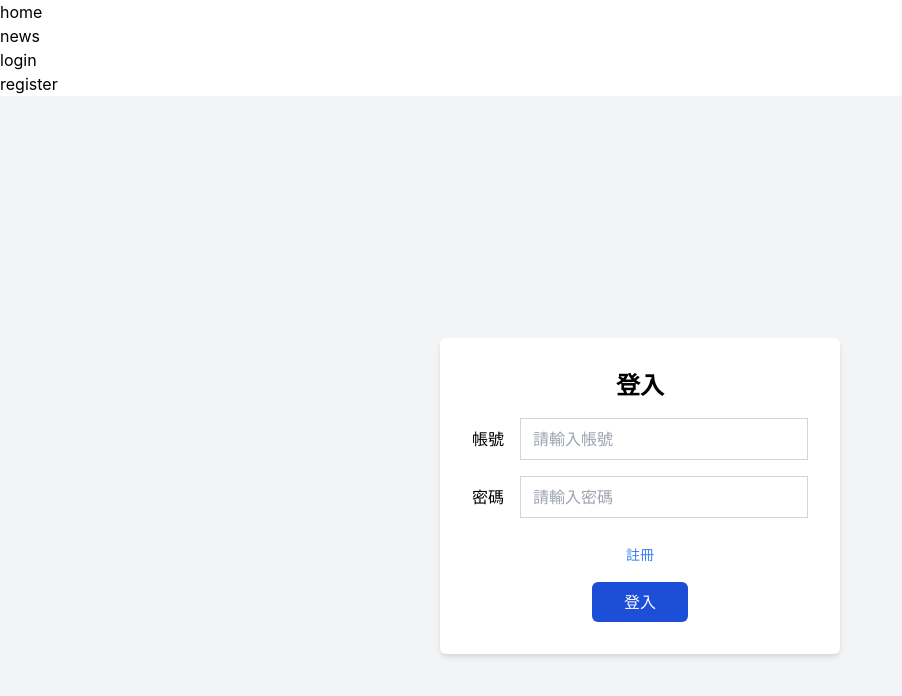
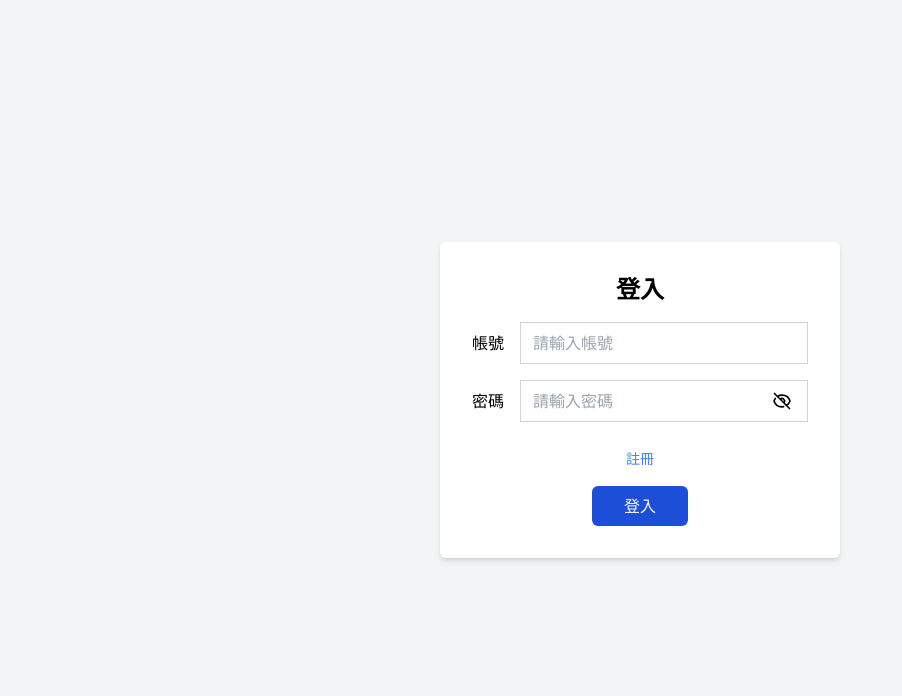
Before and after one commit to koo22952/q2, a React (Vite) app: page /login in a window 1280 px wide. Shown: the top 696 px of the page, without its empty margins (0-902 px from the left). Built offline with nearby package versions, Linux system fonts and the light colour scheme.

Commit message:
feat: input組件化/密碼眼睛顯示

```diff
--- a/src/App.jsx
+++ b/src/App.jsx
@@ -26,20 +26,20 @@
 function App() {
   return (
     <Router>
-      <ul>
-        <li>
-          <Link to="/">home</Link>
-        </li>
-        <li>
-          <Link to="/news">news</Link>
-        </li>
-        <li>
-          <Link to="/login">login</Link>
-        </li>
-        <li>
-          <Link to="/register">register</Link>
-        </li>
-      </ul>
+      {/*<ul>*/}
+      {/*  <li>*/}
+      {/*    <Link to="/">home</Link>*/}
+      {/*  </li>*/}
+      {/*  <li>*/}
+      {/*    <Link to="/news">news</Link>*/}
+      {/*  </li>*/}
+      {/*  <li>*/}
+      {/*    <Link to="/login">login</Link>*/}
+      {/*  </li>*/}
+      {/*  <li>*/}
+      {/*    <Link to="/register">register</Link>*/}
+      {/*  </li>*/}
+      {/*</ul>*/}
       <Suspense fallback={() => <span>Loading</span>}>
         <Switch>
           <Route path="/" exact render={() => <Redirect to="/home" />} />
--- /dev/null
+++ b/src/assets/eyes-off.jsx
@@ -0,0 +1,21 @@
+import React from 'react'
+
+function EyesOff(props) {
+  return (
+    <svg
+      xmlns="http://www.w3.org/2000/svg"
+      fill="none"
+      viewBox="0 0 24 24"
+      stroke="currentColor"
+    >
+      <path
+        strokeLinecap="round"
+        strokeLinejoin="round"
+        strokeWidth="2"
+        d="M13.875 18.825A10.05 10.05 0 0112 19c-4.478 0-8.268-2.943-9.543-7a9.97 9.97 0 011.563-3.029m5.858.908a3 3 0 114.243 4.243M9.878 9.878l4.242 4.242M9.88 9.88l-3.29-3.29m7.532 7.532l3.29 3.29M3 3l3.59 3.59m0 0A9.953 9.953 0 0112 5c4.478 0 8.268 2.943 9.543 7a10.025 10.025 0 01-4.132 5.411m0 0L21 21"
+      />
+    </svg>
+  )
+}
+
+export default EyesOff
--- /dev/null
+++ b/src/assets/eyes-on.jsx
@@ -0,0 +1,27 @@
+import React from 'react'
+
+function EyesOn() {
+  return (
+    <svg
+      xmlns="http://www.w3.org/2000/svg"
+      fill="none"
+      viewBox="0 0 24 24"
+      stroke="currentColor"
+    >
+      <path
+        strokeLinecap="round"
+        strokeLinejoin="round"
+        strokeWidth={2}
+        d="M15 12a3 3 0 11-6 0 3 3 0 016 0z"
+      />
+      <path
+        strokeLinecap="round"
+        strokeLinejoin="round"
+        strokeWidth={2}
+        d="M2.458 12C3.732 7.943 7.523 5 12 5c4.478 0 8.268 2.943 9.542 7-1.274 4.057-5.064 7-9.542 7-4.477 0-8.268-2.943-9.542-7z"
+      />
+    </svg>
+  )
+}
+
+export default EyesOn
--- /dev/null
+++ b/src/components/input.jsx
@@ -0,0 +1,46 @@
+import React, { useState } from 'react'
+import EyesOff from '../assets/eyes-off'
+import EyesOn from '../assets/eyes-on'
+
+function Input({
+  className,
+  label,
+  placeholder = '',
+  htmlType,
+  InputType,
+  showEye = false,
+}) {
+  const [look, setLook] = useState(false)
+
+  return (
+    <div className={`relative flex items-center w-full ${className}`}>
+      <label className="mr-4" htmlFor={htmlType}>
+        {label}
+      </label>
+      <input
+        id={htmlType}
+        type={InputType}
+        className="relative appearance-none block flex-1 px-3 py-2 border border-gray-300 text-gray-900 focus:outline-none focus:ring-gray-500 focus:border-gray-500"
+        placeholder={placeholder}
+      />
+      {showEye &&
+        (look ? (
+          <div
+            className="h-5 w-5 absolute top-1/2 right-4 transform -translate-y-1/2 cursor-pointer"
+            onClick={() => setLook(!look)}
+          >
+            <EyesOn />
+          </div>
+        ) : (
+          <div
+            className="h-5 w-5 absolute top-1/2 right-4 transform -translate-y-1/2 cursor-pointer"
+            onClick={() => setLook(!look)}
+          >
+            <EyesOff />
+          </div>
+        ))}
+    </div>
+  )
+}
+
+export default Input
--- a/src/views/login/login.jsx
+++ b/src/views/login/login.jsx
@@ -1,5 +1,6 @@
 import React from 'react'
 import { Link, useHistory } from 'react-router-dom'
+import Input from '../../components/input'
 
 function Login(props) {
   const onSubmit = (e) => {
@@ -11,31 +12,21 @@
     <div className="flex items-center justify-center min-h-screen bg-gray-100">
       <div className="w-400	p-8 m-8 bg-white shadow-md rounded-md">
         <div className="font-bold text-2xl text-center mb-4">登入</div>
-        <div className="flex items-center	w-full mb-4">
-          <label className="mr-4" htmlFor="username">
-            帳號
-          </label>
-          <input
-            id="username"
-            name="username"
-            type="text"
-            className="appearance-none block flex-1 px-3 py-2 border border-gray-300 text-gray-900 focus:outline-none focus:ring-gray-500 focus:border-gray-500 focus:z-10"
-            placeholder="請輸入帳號"
-          />
-        </div>
-        <div className="flex items-center	w-full mb-4">
-          <label className="mr-4" htmlFor="password">
-            密碼
-          </label>
-          <input
-            id="password"
-            name="password"
-            type="password"
-            className="appearance-none block flex-1 px-3 py-2 border border-gray-300 text-gray-900 focus:outline-none focus:ring-gray-500 focus:border-gray-500 focus:z-10"
-            placeholder="請輸入密碼"
-          />
-        </div>
-
+        <Input
+          className="mb-4"
+          label="帳號"
+          htmlType="username"
+          InputType="text"
+          placeholder="請輸入帳號"
+        />
+        <Input
+          className="mb-4"
+          label="密碼"
+          htmlType="password"
+          InputType="password"
+          placeholder="請輸入密碼"
+          showEye
+        />
         <div className="text-center mt-6">
           <div className="text-center mb-4">
             <Link className="text-blue-500 text-sm" to={'/register'}>
```
